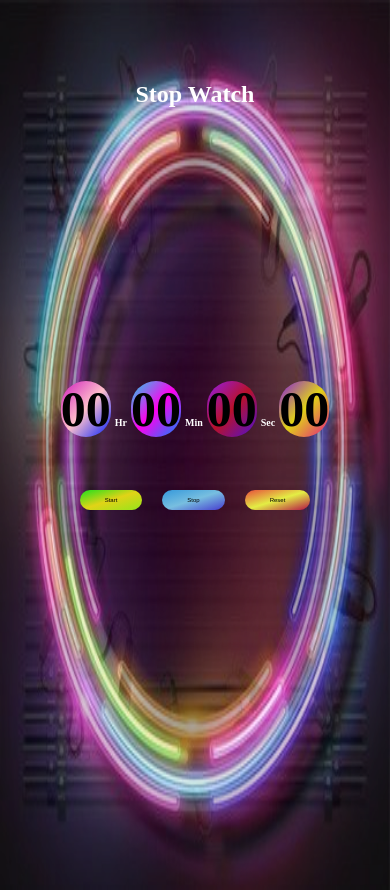
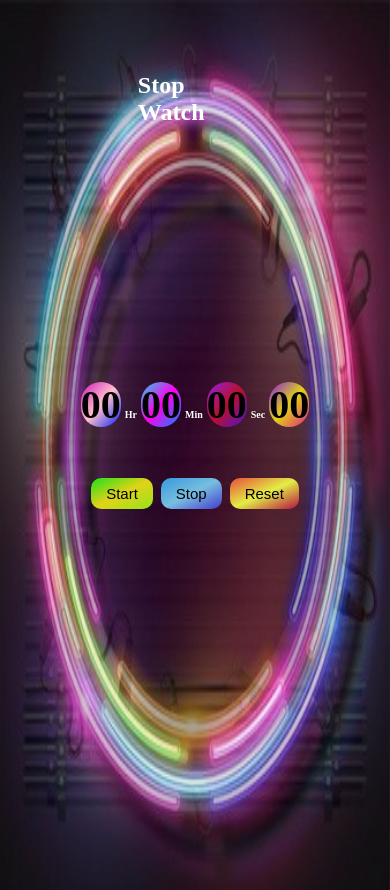
Before and after one commit to Suraj-Bhan-Yadav/StopWatch, a plain HTML site: page index.html in a window 390 px wide. Drawn offline with Linux system fonts and the light colour scheme.

Commit message:
Update style.css

```diff
--- a/style.css
+++ b/style.css
@@ -141,16 +141,16 @@ body {
     margin-top: 50px;
   }
   .btn {
-    padding: 7px 25px;
+    padding: 7px 15px;
     border-radius: 10px;
-    font-size: 6px;
-    margin: 0px 8px;
+    font-size: 15px;
+    margin: 0px 2px;
     color: black;
     border: 0px;
     cursor: pointer;
   }
   .digit {
-    font-size: 50px;
+    font-size: 40px;
     font-weight: bold;
   }
   .text {
```
